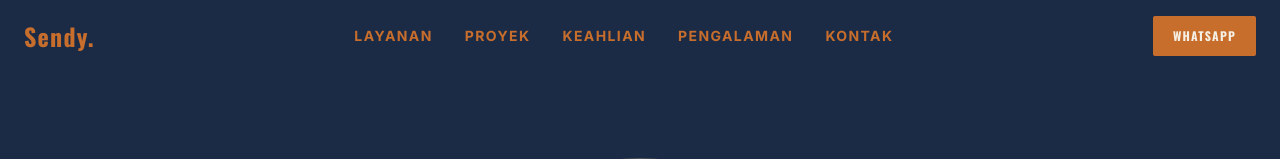
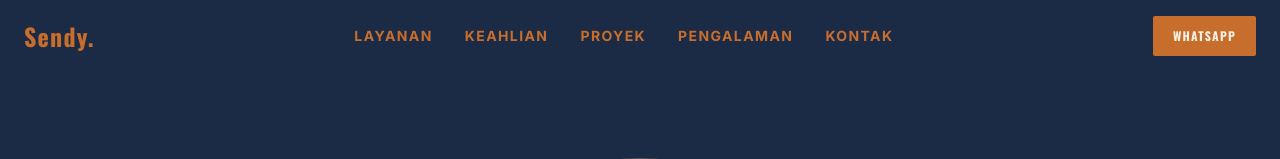
Before and after one commit to sendygithub/portofolio, a Next.js app: page / in a window 1280 px wide. Shown: the top 159 px of the page. Built offline with nearby package versions, Linux system fonts and the light colour scheme.

Commit message:
navbar: urutkan menu sesuai urutan section di halaman

```diff
--- a/components/Navbar.tsx
+++ b/components/Navbar.tsx
@@ -20,8 +20,8 @@ export function Navbar() {
 
   const navItems = [
     { name: "Layanan", href: "#layanan" },
+    { name: "Keahlian", href: "#skills" },
     { name: "Proyek", href: "#projects" },
-    { name: "Keahlian", href: "#skills" },
     { name: "Pengalaman", href: "#experience" },
     { name: "Kontak", href: "#contact" },
   ];
```
